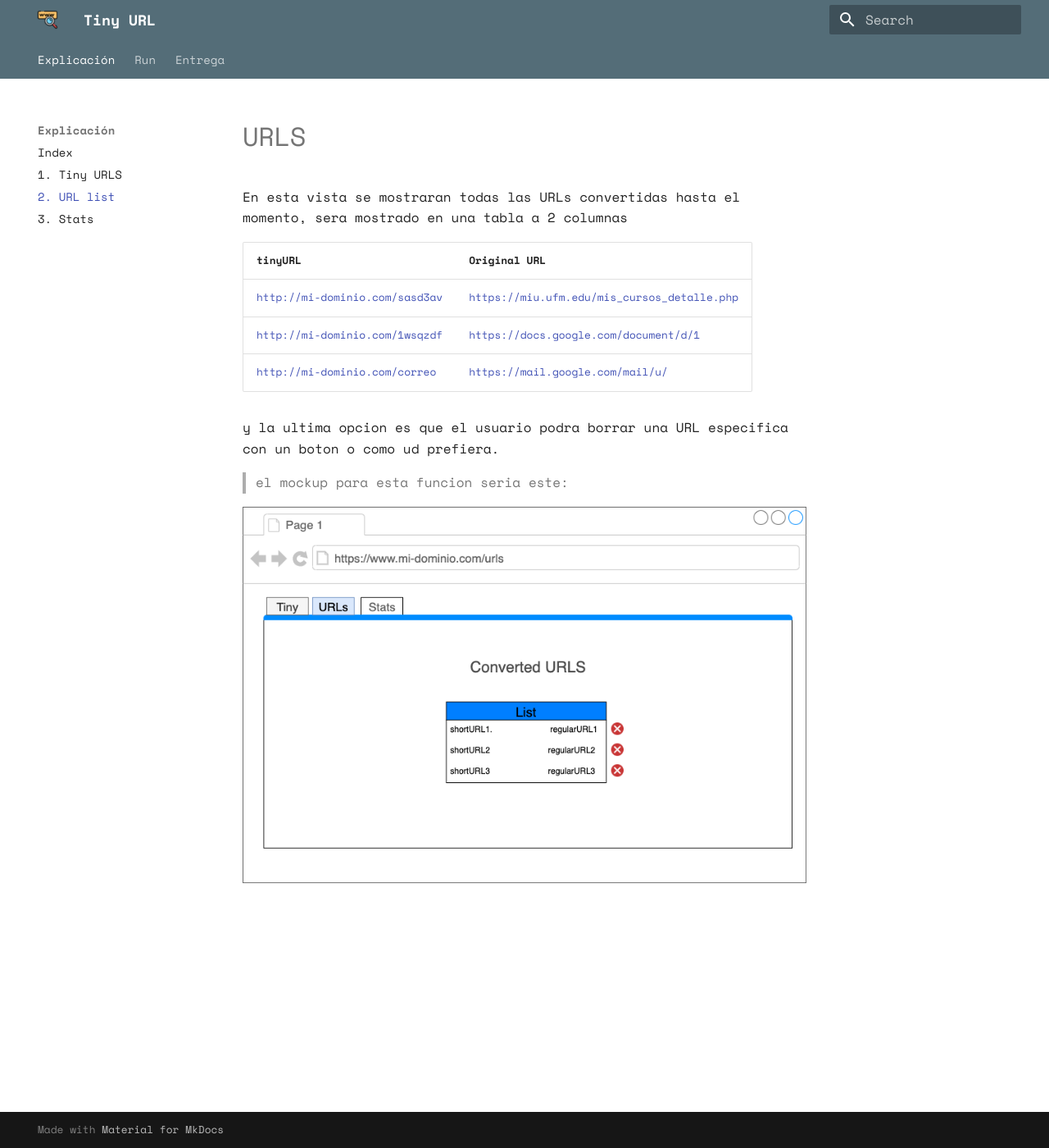
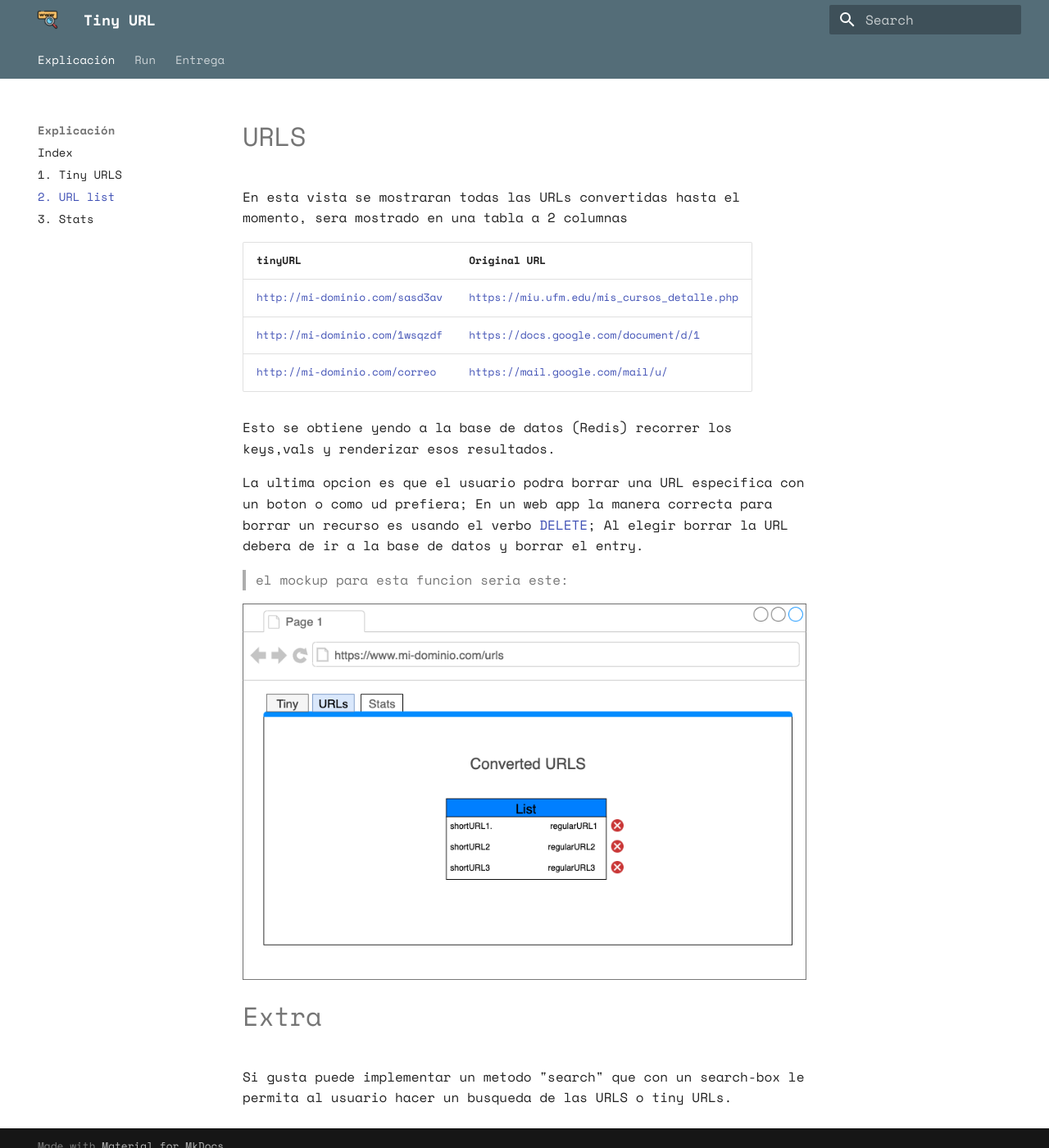
Before and after one commit to estebansamayoa1/tiny-url, an MkDocs documentation site: the page built from docs/url-list.md, in a window 1280 px wide and 1400 px high. Shown: the whole window at 82% size. Built offline with MkDocs 1.6.1 and Material for MkDocs 9.7.7, drawn with Linux system fonts in a browser that asks for light colours.

```diff
--- a/docs/url-list.md
+++ b/docs/url-list.md
@@ -8,8 +8,17 @@ En esta vista se mostraran todas las URLs convertidas hasta el momento, sera mos
 | http://mi-dominio.com/1wsqzdf 	| https://docs.google.com/document/d/1       	|
 | http://mi-dominio.com/correo  	| https://mail.google.com/mail/u/            	|
 
-y la ultima opcion es que el usuario podra borrar una URL especifica con un boton o como ud prefiera.
+Esto se obtiene yendo a la base de datos (Redis) recorrer los keys,vals y renderizar esos resultados.
 
->el mockup para esta funcion seria este:
+
+La ultima opcion es que el usuario podra borrar una URL especifica con un boton o como ud prefiera; En un web app la manera correcta para borrar un recurso es usando el verbo [DELETE](https://restfulapi.net/http-methods/#delete); Al elegir borrar la URL debera de ir a la base de datos y borrar el entry.
+
+
+> el mockup para esta funcion seria este:
 
 ![1](img/urls.png)
+
+
+# Extra
+
+Si gusta puede implementar un metodo "search" que con un search-box le permita al usuario hacer un busqueda de las URLS o tiny URLs.
```
Also changed, not shown: docs/tiny-urls.md (+5 -1 lines).
